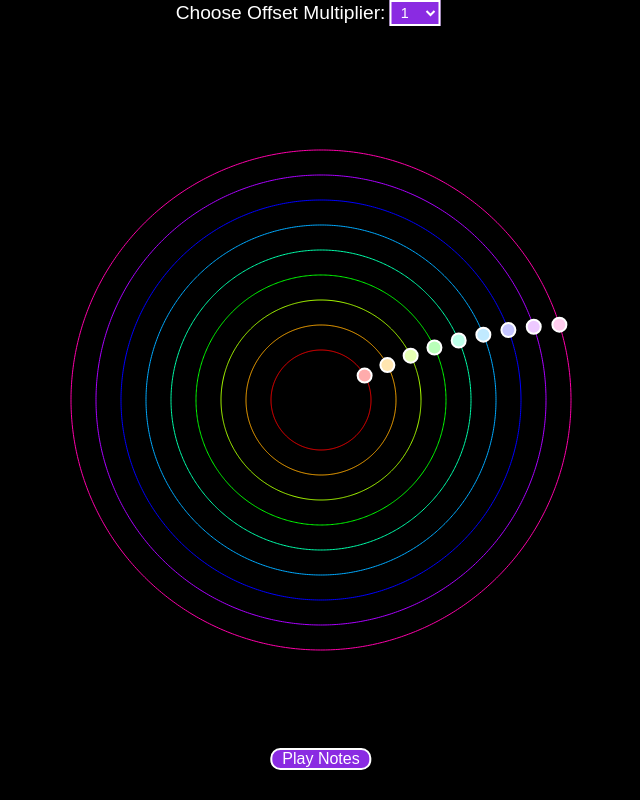
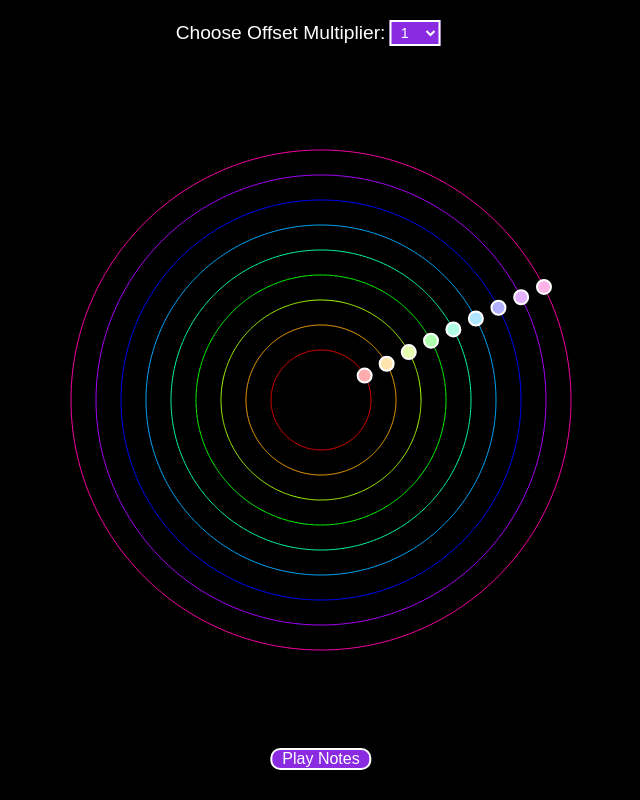
Before and after one commit to ronaldpannel/Polyrhythm-Animation-V1, a plain HTML site: page index.html in a window 1280 px wide. Shown: the whole page, without its empty margins (319-959 px from the left). Drawn offline with Linux system fonts and the light colour scheme; animation ran at ten frames a second.

Commit message:
Add files via upload

```diff
--- a/index.js
+++ b/index.js
@@ -15,7 +15,7 @@ const trackRadius = 50;
 const trackRadiusStep = 25;
 const ballRadius = 6;
 const ballMinSpeed = 0.01;
-const ballSpeedStep = -0.0005;
+const ballSpeedStep = -0.0001;
 let offsetMult = 1;
 const num = 9;
 
--- a/styles.css
+++ b/styles.css
@@ -42,6 +42,7 @@ body {
   position: absolute;
   width: 100%;
   column-gap: 20px;
+  margin-top: 20px;
 }
 label {
   font-family: sans-serif;
```
